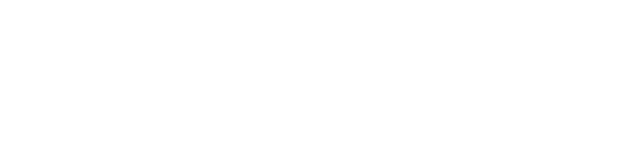
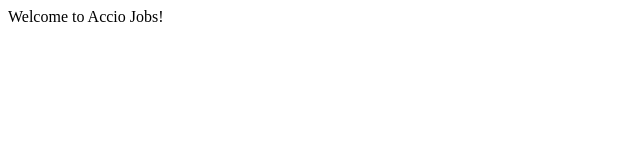
Before and after one commit to acciojob/welcome-to-acciojob-Himanshu7901, a website: page main.html in a window 1280 px wide. Shown: the whole page, without its empty margins (0-640 px from the left). Drawn offline with Linux system fonts and the light colour scheme.

Commit message:
created a submission

```diff
--- a/main.html
+++ b/main.html
@@ -4,6 +4,7 @@
 
 <head>
 	<link rel="stylesheet" href="styles.css">
+<body>Welcome to Accio Jobs!</body>
 </head>
 
 <body>
```
